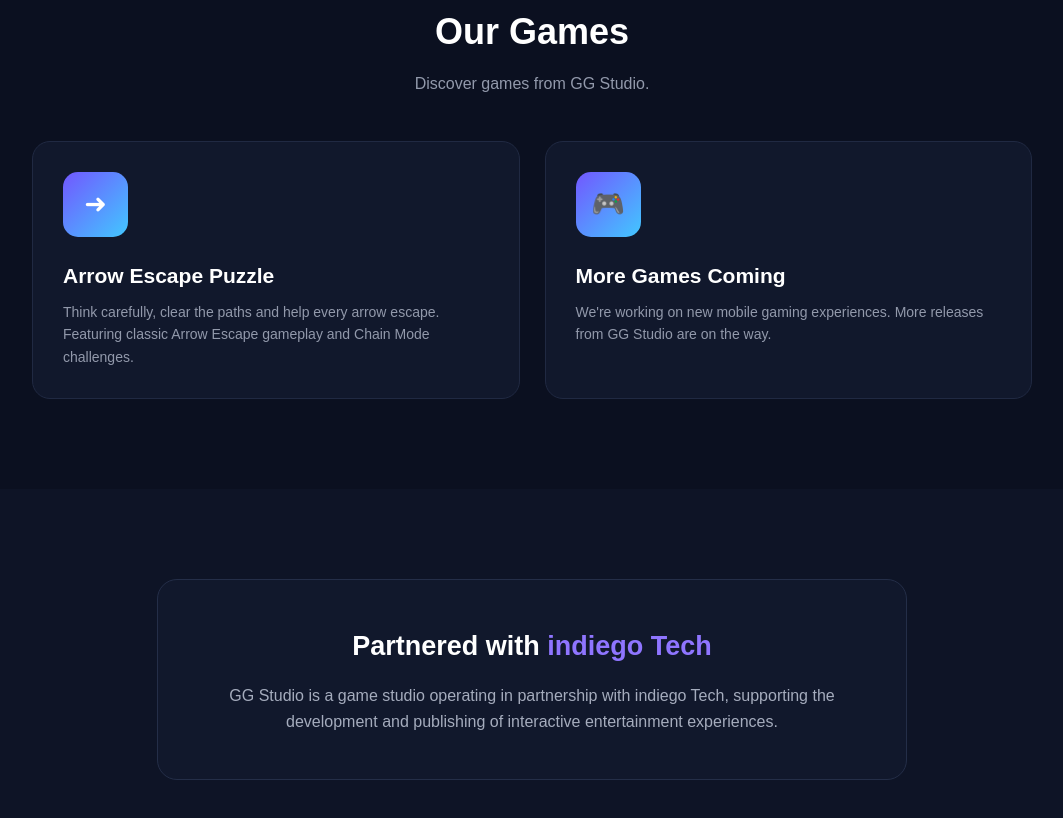
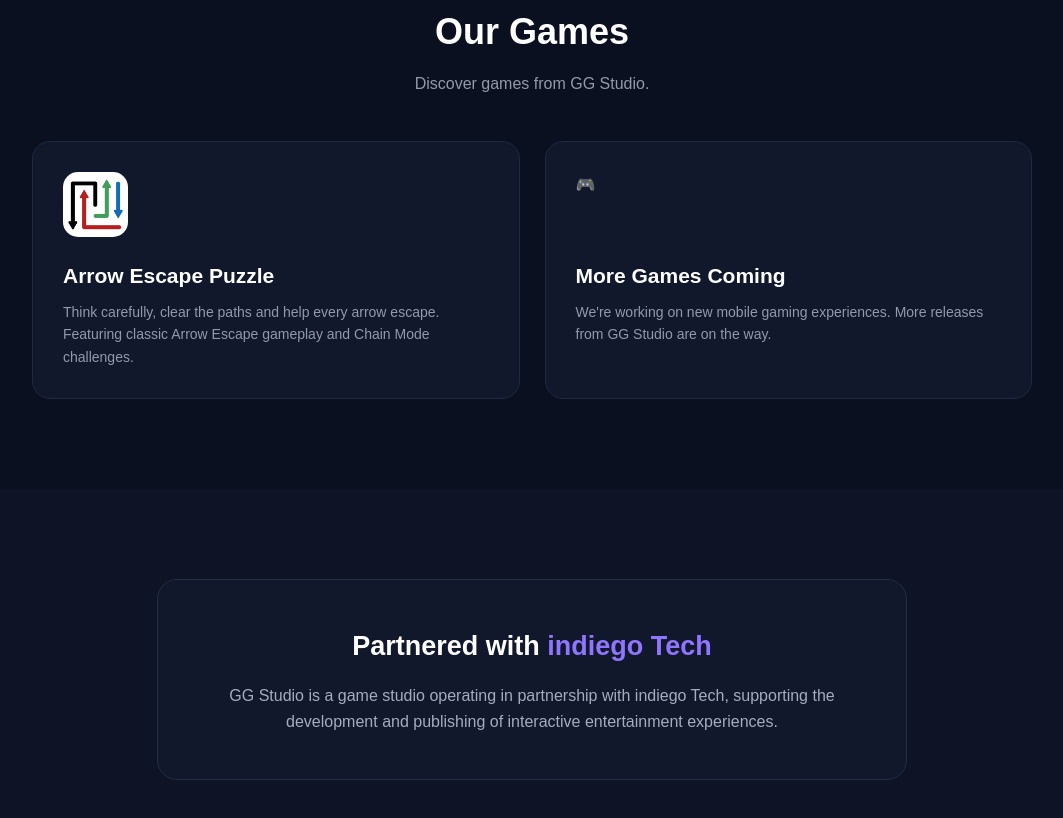
Before and after one commit to GG-Studioss/gg-studioss.github.io, a plain HTML site: page index.html in a window 1280 px wide. Shown: the part 1286-2104 px from the top of the page, without its empty margins (108-1171 px from the left). Drawn offline with Linux system fonts and the light colour scheme.

Commit message:
Change our games arrow icon

```diff
--- a/index.html
+++ b/index.html
@@ -223,16 +223,19 @@
 	  }
 
 	  .game-icon {
-	  width: 65px;
-	  height: 65px;
-	  background: linear-gradient(135deg, #7257ff, #42c7ff);
-	  border-radius: 15px;
-	  display: flex;
-	  align-items: center;
-	  justify-content: center;
-	  font-size: 27px;
-	  margin-bottom: 22px;
-	  }
+    width: 65px;
+    height: 65px;
+    border-radius: 15px;
+    overflow: hidden;
+    margin-bottom: 22px;
+}
+
+.game-icon img {
+    width: 100%;
+    height: 100%;
+    object-fit: cover;
+    display: block;
+}
 
 	  .game-card h3 {
 	  margin-bottom: 8px;
@@ -400,7 +403,9 @@
   <div class="game-grid">
 
     <div class="game-card">
-      <div class="game-icon">➜</div>
+      <div class="game-icon">
+    <img src="icon.jpg" alt="Arrow Escape Puzzle">
+</div>
 
       <h3>Arrow Escape Puzzle</h3>
 
```
Also changed, not shown: icon.jpg (added).
